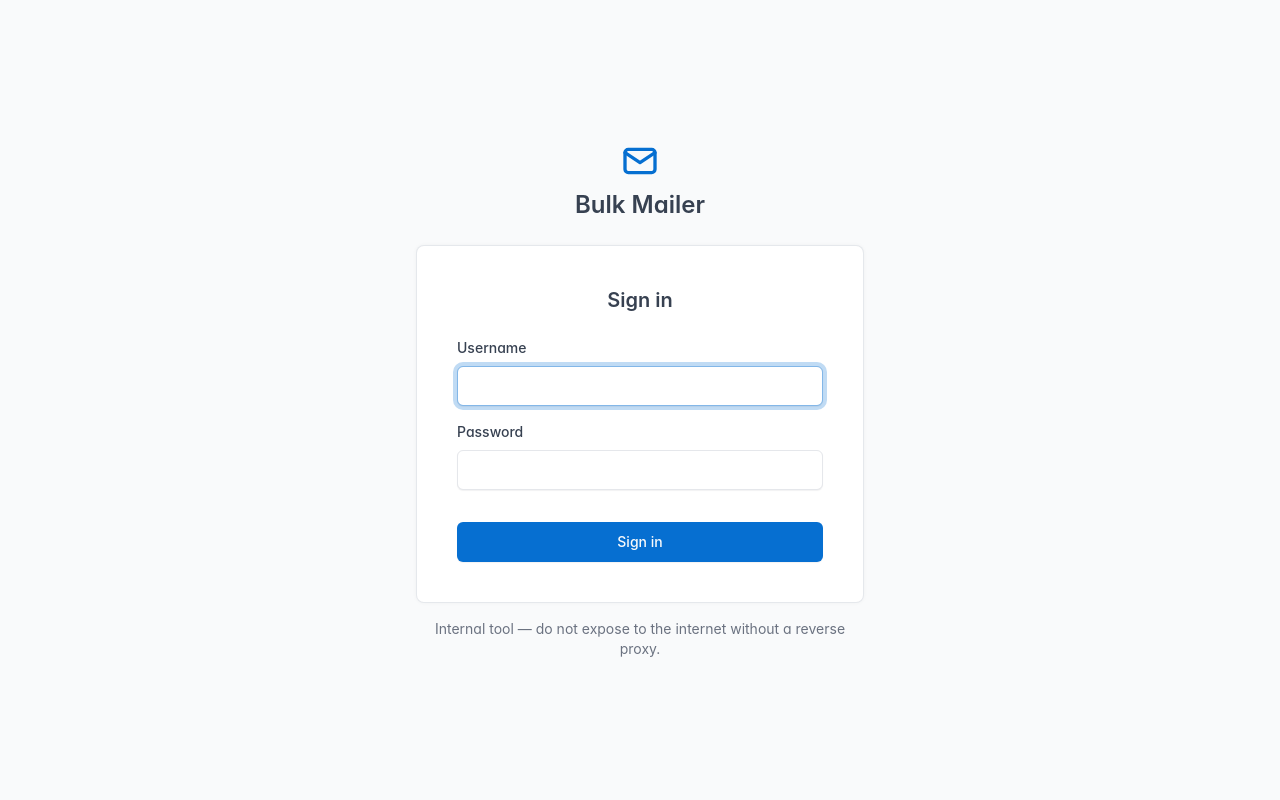
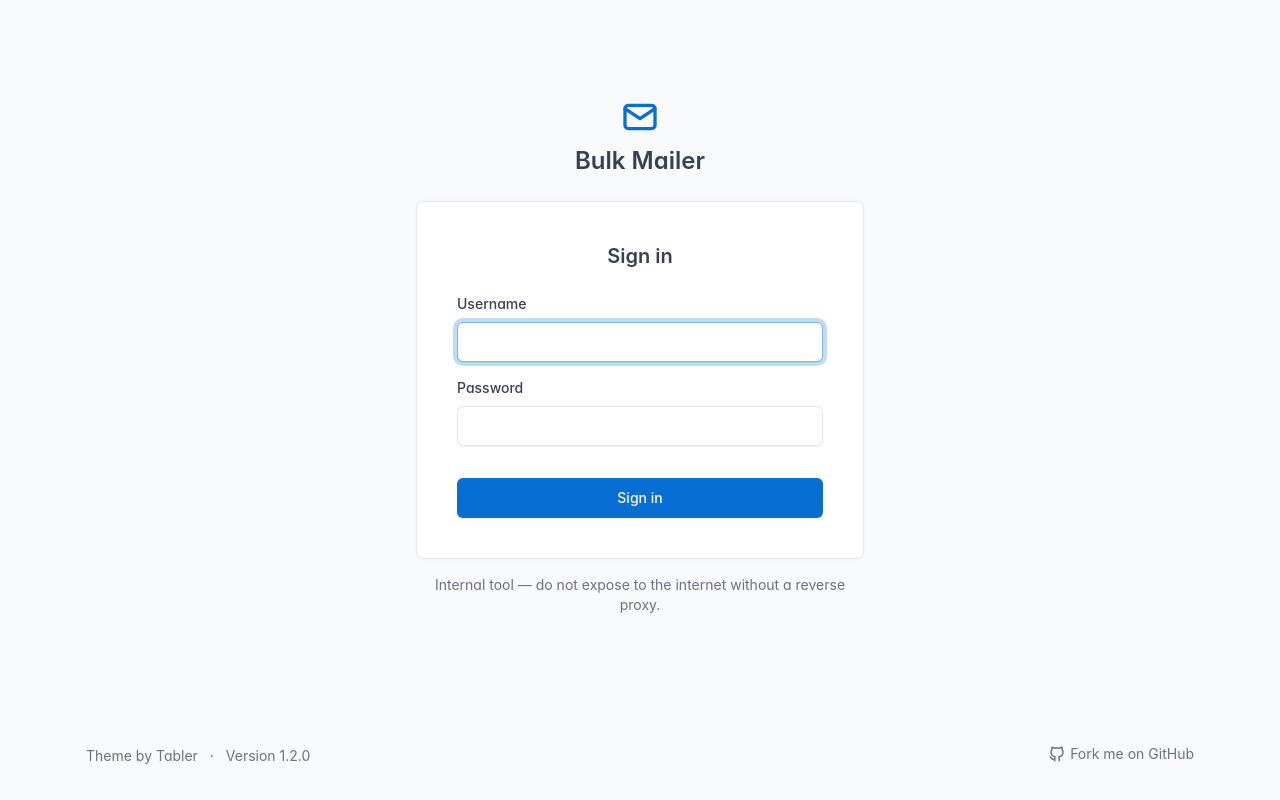
Before and after one commit to timothestoifl24/bulk-mailer, a FastAPI app: page /login in a window 1280 px wide. Run offline with FastAPI, Linux system fonts and the light colour scheme; some libraries are stand-ins or nearby versions.

Commit message:
Put the footer on the signed-out pages too
The first version only reached base.html, so sign-in, 403 and the public
unsubscribe page - the pages a stranger is most likely to land on - had none.

The markup moves to _footer.html and both layouts include it, which is what
makes "every page" true by construction rather than by remembering.

base_auth.html needed a structural change to take it. That layout centred its
card with .page-center (justify-content:center), and the footer's own
margin-top:auto absorbs exactly the free space that centring depends on - the
sign-in card would have jumped to the top of the window. Centring now happens
in a wrapper that grows into whatever height the footer leaves, so the two no
longer compete. Verified at 1280px: equal 540px gaps above and below the card,
footer flush to the bottom, page not scrolling.

Co-Authored-By: Claude Opus 5 <noreply@anthropic.com>

```diff
--- /dev/null
+++ b/app/templates/_footer.html
@@ -0,0 +1,35 @@
+{#
+  Shared by both layouts. Self-contained on purpose: it imports its own icon
+  macro rather than relying on the including template having done so.
+
+  Every value it needs comes from render(), not from a route's own context, so
+  a page added later gets the footer filled in without doing anything.
+#}
+{% from "_icons.html" import icon %}
+<footer class="footer footer-transparent d-print-none">
+  <div class="container-xl">
+    {# flex-row-reverse: the GitHub link comes first in the DOM so it lands on
+       the right, then wraps *above* the version line on a narrow screen. #}
+    <div class="row text-center align-items-center flex-row-reverse">
+      <div class="col-12 col-lg-auto ms-lg-auto">
+        <a href="{{ source_url }}" class="link-secondary d-inline-flex align-items-center gap-1"
+           target="_blank" rel="noopener noreferrer">
+          {{ icon('brand-github', 18) }} Fork me on GitHub
+        </a>
+      </div>
+      <div class="col-12 col-lg-auto mt-3 mt-lg-0">
+        {# text-secondary rather than the footer's inherited gray-500: that
+           default lands at 3.7:1 on the dark theme's background, under the
+           4.5:1 AA floor, and the version is the one thing here worth being
+           able to read off a screenshot in a bug report. #}
+        <ul class="list-inline list-inline-dots mb-0 text-secondary">
+          <li class="list-inline-item">
+            Theme by <a href="https://tabler.io" class="link-secondary"
+                        target="_blank" rel="noopener noreferrer">Tabler</a>
+          </li>
+          <li class="list-inline-item">Version {{ version }}</li>
+        </ul>
+      </div>
+    </div>
+  </div>
+</footer>
--- a/app/templates/base_auth.html
+++ b/app/templates/base_auth.html
@@ -6,7 +6,13 @@
 </head>
 <body class="d-flex flex-column bg-surface-secondary">
 {% from "_icons.html" import icon %}
-<div class="page page-center">
+{# Not .page-center, which centres by justify-content: the footer's own
+   margin-top:auto would swallow the free space that centring depends on and
+   drag the card to the top. Growing a wrapper instead keeps the two
+   independent - the wrapper centres the card in whatever height is left once
+   the footer has taken its own. #}
+<div class="page">
+  <div class="flex-fill d-flex align-items-center">
     <div class="container container-tight py-4">
       <div class="text-center mb-4">
         <span class="text-primary">{{ icon('mail', 40) }}</span>
@@ -18,6 +24,8 @@
       {% block content %}{% endblock %}
     </div>
   </div>
+  {% include "_footer.html" %}
+</div>
 <script src="/static/vendor/tabler/tabler.min.js" defer></script>
 </body>
 </html>
```
Also changed, not shown: app/templates/base.html (+1 -27 lines), tests/test_web.py (+24 -4 lines). Lines whose indentation alone changed are shown as unchanged.
